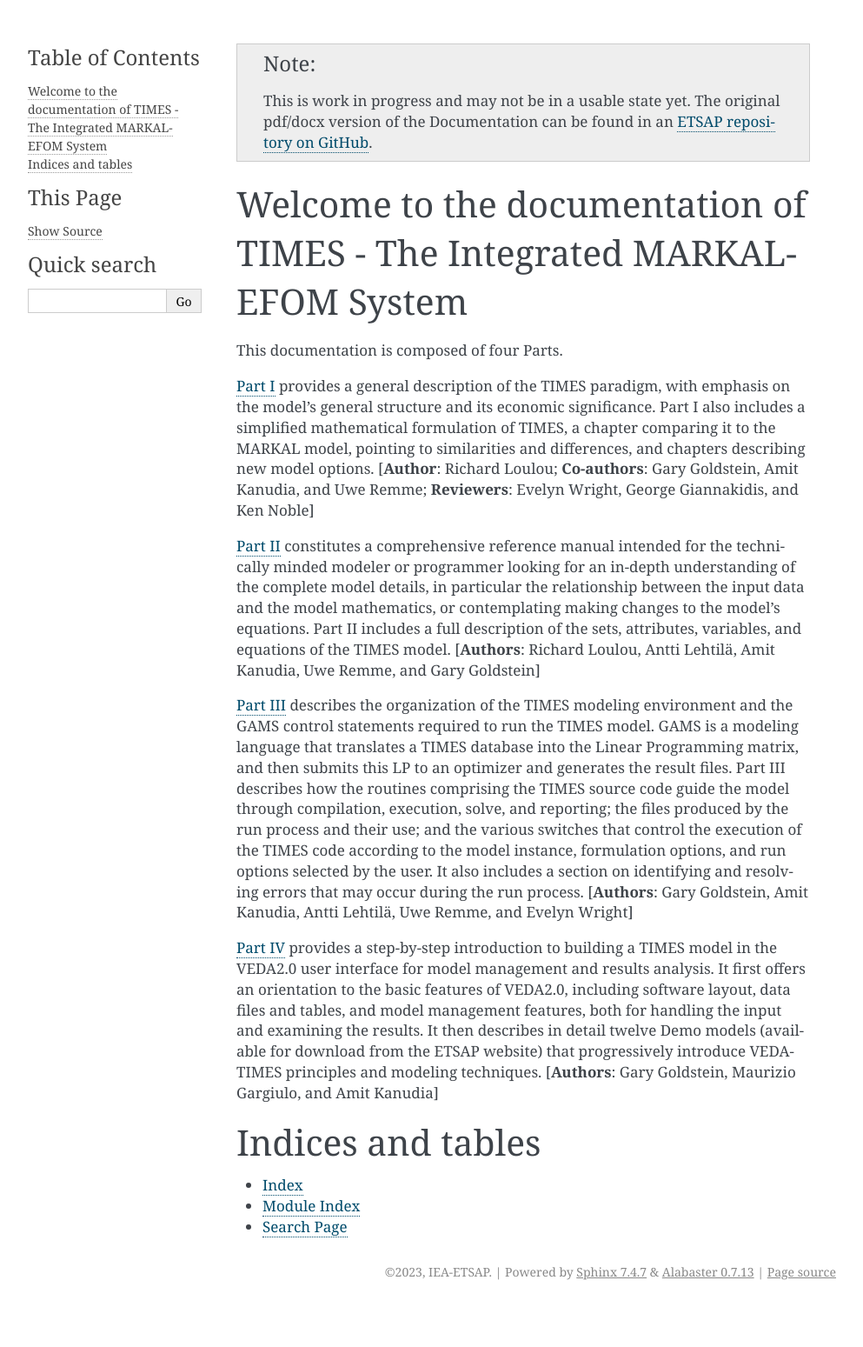
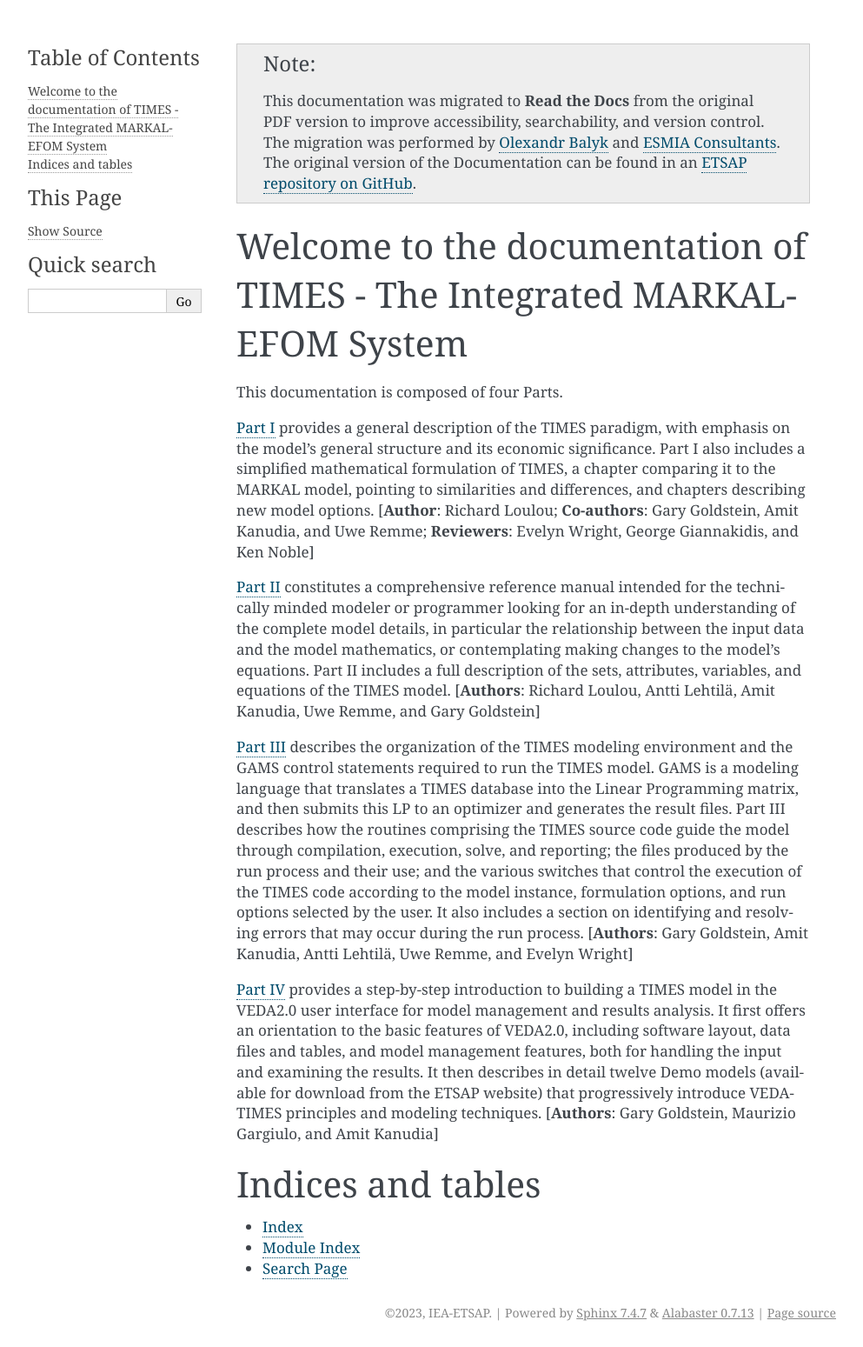
Before and after one commit to experimentarium/times, a Sphinx documentation site: the page built from docs/index.rst, in a window 1280 px wide. Shown: the whole page at 87% size, without its empty margins (148-1141 px from the left). Built offline with Sphinx 7.4.7, drawn with Linux system fonts in a browser that asks for light colours; before the commit the page ends 1502 px from its top, so only the background shows below that.

Commit message:
Add more details about migration

```diff
--- a/docs/conf.py
+++ b/docs/conf.py
@@ -12,8 +12,9 @@
 release = '4.7.2'
 
 rst_prolog = """.. note::
-    This is work in progress and may not be in a usable state yet.
-    The original pdf/docx version of the Documentation can be found in an `ETSAP repository on GitHub <https://github.com/etsap-TIMES/TIMES_Documentation>`_.
+    This documentation was migrated to **Read the Docs** from the original PDF version to improve accessibility, searchability, and version control.
+    The migration was performed by `Olexandr Balyk <https://github.com/olejandro>`_ and `ESMIA Consultants <https://esmia.ca/en>`_.
+    The original version of the Documentation can be found in an `ETSAP repository on GitHub <https://github.com/etsap-TIMES/TIMES_Documentation>`_.
 """
 
 # -- General configuration ---------------------------------------------------
```
